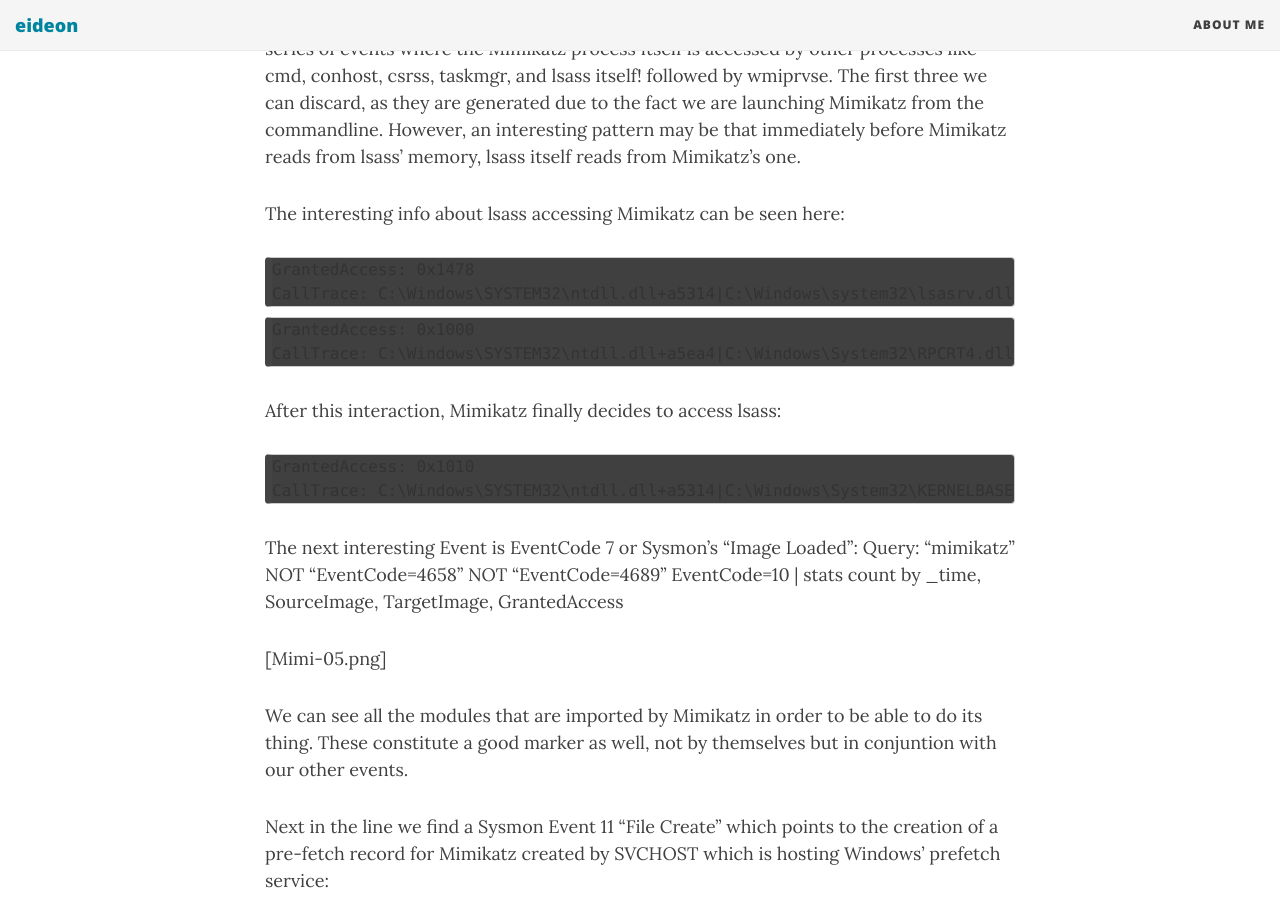
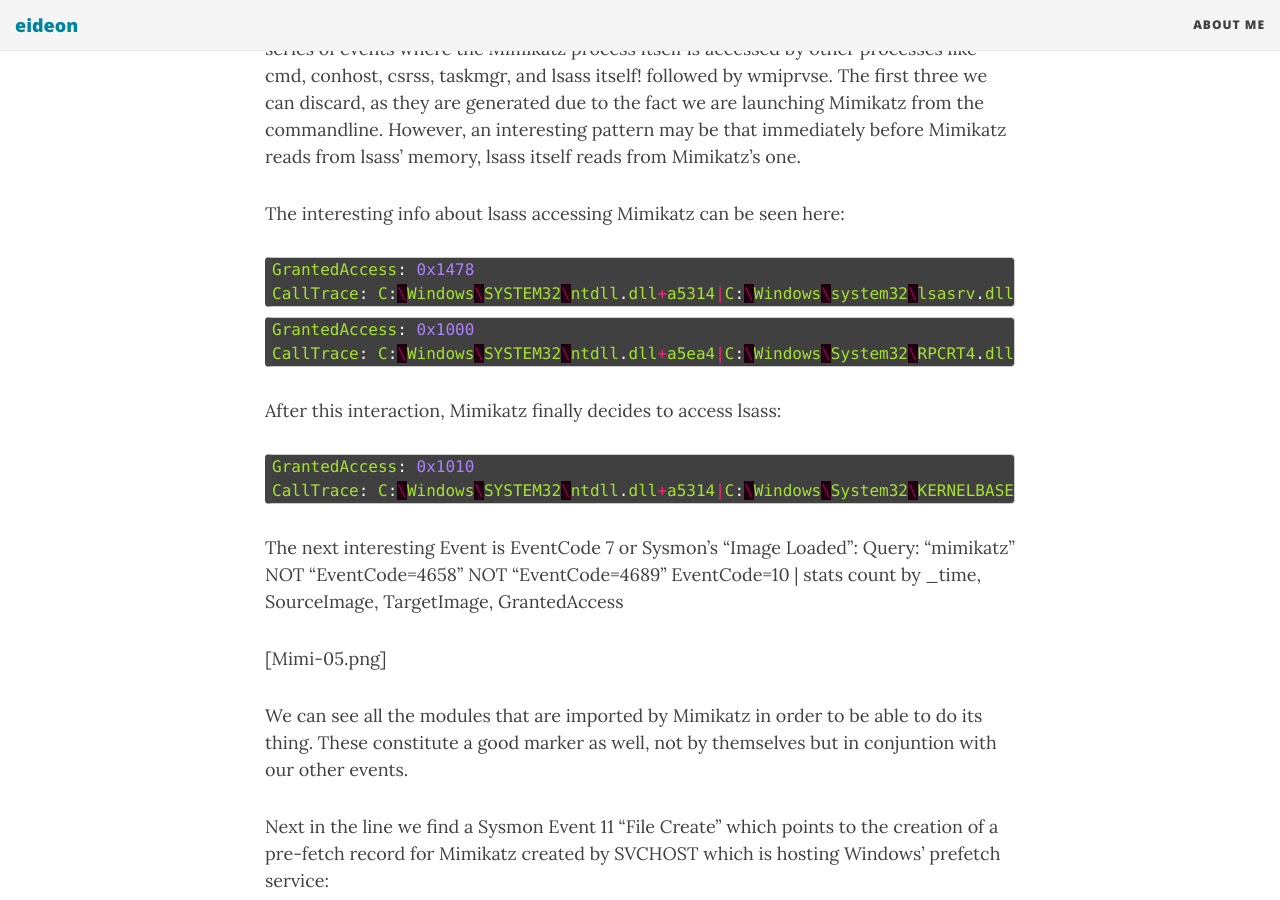
Before and after one commit to darkquasar/darkquasar.github.io, a Jekyll site: the page built from _posts/2017-09-09-THL01-Mimikatz.md, in a window 1280 px wide and 900 px high, scrolled down 1437 px. Built offline with Jekyll 4.4.1, drawn with Linux system fonts in a browser that asks for light colours; nearby versions of some CDN libraries.

Commit message:
Update 2017-09-09-THL01-Mimikatz.md

````diff
--- a/_posts/2017-09-09-THL01-Mimikatz.md
+++ b/_posts/2017-09-09-THL01-Mimikatz.md
@@ -39,21 +39,21 @@
 
 The interesting info about lsass accessing Mimikatz can be seen here:
 
-~~~
+```javascript
 GrantedAccess: 0x1478
 CallTrace: C:\Windows\SYSTEM32\ntdll.dll+a5314|C:\Windows\system32\lsasrv.dll+d127|C:\Windows\system32\lsasrv.dll+e1dd|C:\Windows\system32\lsasrv.dll+cfa5|C:\Windows\SYSTEM32\SspiSrv.dll+11a2|C:\Windows\System32\RPCRT4.dll+77de3|C:\Windows\System32\RPCRT4.dll+dbc6d|C:\Windows\System32\RPCRT4.dll+a8dc|C:\Windows\System32\RPCRT4.dll+5a194|C:\Windows\System32\RPCRT4.dll+590ad|C:\Windows\System32\RPCRT4.dll+5995b|C:\Windows\System32\RPCRT4.dll+39afc|C:\Windows\System32\RPCRT4.dll+39f7c|C:\Windows\System32\RPCRT4.dll+5426c|C:\Windows\System32\RPCRT4.dll+55acb|C:\Windows\System32\RPCRT4.dll+485ca|C:\Windows\SYSTEM32\ntdll.dll+325fe|C:\Windows\SYSTEM32\ntdll.dll+330d9|C:\Windows\System32\KERNEL32.DLL+8364|C:\Windows\SYSTEM32\ntdll.dll+65e91
-~~~
-~~~
+```
+```javascript
 GrantedAccess: 0x1000
 CallTrace: C:\Windows\SYSTEM32\ntdll.dll+a5ea4|C:\Windows\System32\RPCRT4.dll+10a1f|C:\Windows\system32\lsasrv.dll+ceed|C:\Windows\SYSTEM32\SspiSrv.dll+11a2|C:\Windows\System32\RPCRT4.dll+77de3|C:\Windows\System32\RPCRT4.dll+dbc6d|C:\Windows\System32\RPCRT4.dll+a8dc|C:\Windows\System32\RPCRT4.dll+5a194|C:\Windows\System32\RPCRT4.dll+590ad|C:\Windows\System32\RPCRT4.dll+5995b|C:\Windows\System32\RPCRT4.dll+39afc|C:\Windows\System32\RPCRT4.dll+39f7c|C:\Windows\System32\RPCRT4.dll+5426c|C:\Windows\System32\RPCRT4.dll+55acb|C:\Windows\System32\RPCRT4.dll+485ca|C:\Windows\SYSTEM32\ntdll.dll+325fe|C:\Windows\SYSTEM32\ntdll.dll+330d9|C:\Windows\System32\KERNEL32.DLL+8364|C:\Windows\SYSTEM32\ntdll.dll+65e91
-~~~
+```
 
 After this interaction, Mimikatz finally decides to access lsass:
 
-~~~
+```javascript
 GrantedAccess: 0x1010
 CallTrace: C:\Windows\SYSTEM32\ntdll.dll+a5314|C:\Windows\System32\KERNELBASE.dll+2940d|C:\Users\Artanis\Documents\mimikatz_trunk\x64\mimikatz.exe+6dc6c|C:\Users\Artanis\Documents\mimikatz_trunk\x64\mimikatz.exe+6dfd9|C:\Users\Artanis\Documents\mimikatz_trunk\x64\mimikatz.exe+6db91|C:\Users\Artanis\Documents\mimikatz_trunk\x64\mimikatz.exe+4ae04|C:\Users\Artanis\Documents\mimikatz_trunk\x64\mimikatz.exe+4ac3a|C:\Users\Artanis\Documents\mimikatz_trunk\x64\mimikatz.exe+4aa21|C:\Users\Artanis\Documents\mimikatz_trunk\x64\mimikatz.exe+73935|C:\Windows\System32\KERNEL32.DLL+8364|C:\Windows\SYSTEM32\ntdll.dll+65e91
-~~~
+```
 
 The next interesting Event is EventCode 7 or Sysmon's "Image Loaded":
 Query: "mimikatz"  NOT "EventCode=4658"  NOT "EventCode=4689"  EventCode=10 | stats count by  _time, SourceImage, TargetImage, GrantedAccess
````
